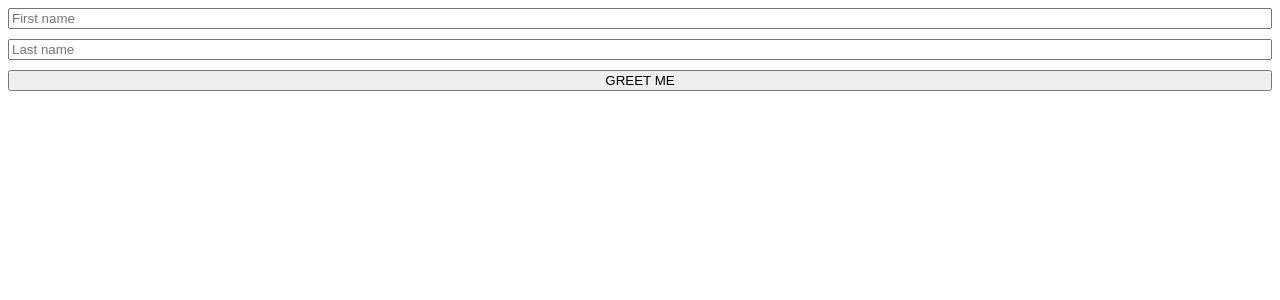
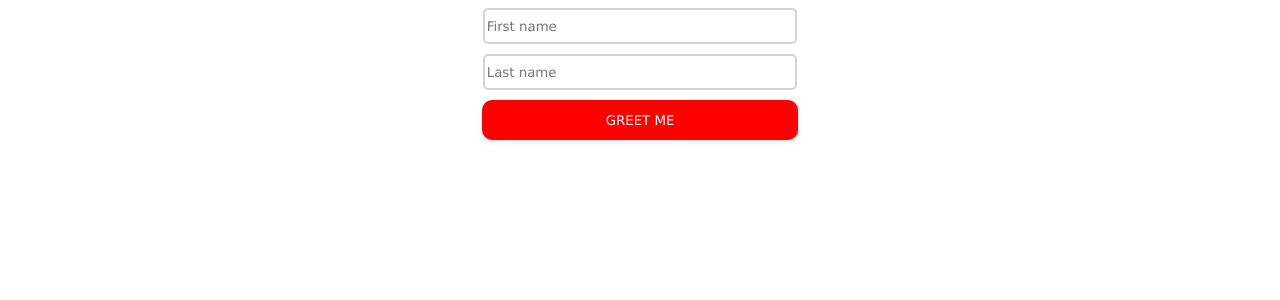
Before and after one commit to thejjwang/9SimpleReactExercises, a React (Vite) app in the folder vite-project/: page / in a window 1280 px wide. Shown: the top 300 px of the page. Built offline with nearby package versions, Linux system fonts and the light colour scheme.

Commit message:
completed styling for 7

```diff
--- a/vite-project/src/App.css
+++ b/vite-project/src/App.css
@@ -1,3 +1,7 @@
+* {
+    font-family: Verdana, Geneva, Tahoma, sans-serif;
+}
+/* HelloWorld.jsx */
 .helloDiv {
     width: 500px;
     height: 500px;
@@ -7,26 +11,60 @@
     align-items: center;
     justify-content: center;
 }
+/* CapturingUserClick */
 .messageAlert {
     display: flex;
     margin: auto;
     justify-content: center;
 }
+/* CustomComponent.jsx */
 .customComponentDiv {
     display: flex;
     margin: auto;
     justify-content: center;
 }
+/* StateProps.jsx */
 .statePropsDiv {
     display: block;
     margin: auto;
     justify-content: center;
 }
+/* BuildingForm.jsx */
+.formDiv {
+    display: flex;
+    justify-content: center;
+}
 .formContainer {
     display: flex;
-    justify-content: center;
     flex-direction: column;
+    align-items: center;
+    width: 25%;
+    margin-bottom: 20px;
 }
 .formContainer input {
+    width: 97%;
+    height: 30px;
     margin-bottom: 10px;
+    border-radius: 5px;
+    border: 2px solid lightgray;
 }
+.greetBtn {
+    width: 100%;
+    height: 40px;
+    background-color: red;
+    border-radius: 10px;
+    border: none;
+    color: white;
+    padding: 10px 15px;
+    box-shadow: 0 2px 4px rgba(0, 0, 0, 0.1);
+}
+.greetBtn:focus,
+.greetBtn:active {
+  outline: none;
+  transform: translateY(2px); /* Shift the button down by 2 pixels when pressed */
+  box-shadow: 0 3px 2px rgba(0, 0, 0, 0.2); /* Adjust the shadow on press */
+}
+.formContainer input:focus {
+    outline: none;
+    border-color: black;
+}
```
